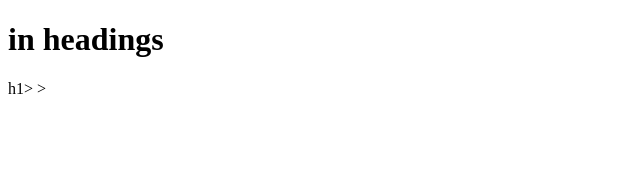
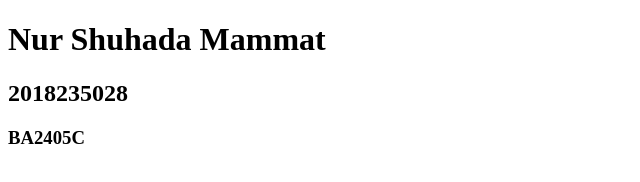
Before and after one commit to nurshuhadaweb/website-personal, a plain HTML site: page index.html in a window 1280 px wide. Shown: the whole page, without its empty margins (0-640 px from the left). Drawn offline with Linux system fonts and the light colour scheme.

Commit message:
Add files via upload

```diff
--- a/index.html
+++ b/index.html
@@ -1,9 +1,11 @@
 <!DOCTYPE html>
 <html>
-<head>
-	<title></title>
-</head>
+    <head>
+	    <title>Nur Shuhada</title>
+    </head>
 <body>
-<h1>in headings</h1>h1>
+<h1>Nur Shuhada Mammat</h1>
+<h2>2018235028</h2>
+<h3>BA2405C</h3>
 </body>
-</html>>
+</html>
```
